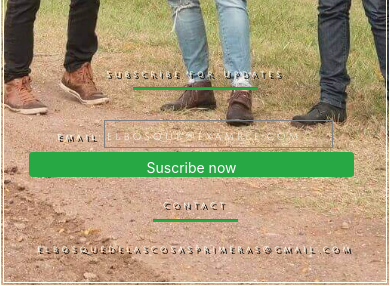
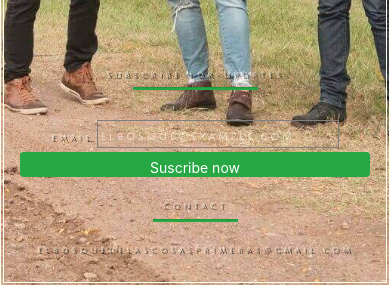
Before and after one commit to aylenlarco/elbosque, a website: page index.html in a window 390 px wide. Shown: the part 633-919 px from the top of the page. Drawn offline with nearby package versions, Linux system fonts and the light colour scheme.

Commit message:
modifiqué footer en responsive

```diff
--- a/scss/styles.scss
+++ b/scss/styles.scss
@@ -81,7 +81,6 @@ nav{
 }
 .textoFooter{
     color: $ivory;
-    font-weight: bolder;
     text-shadow: $black 2px 2px;
     font-size: 17px;
     letter-spacing: 4px;
@@ -106,7 +105,7 @@ nav{
         font-size: 8px;
     }
     .btn{
-        width: 325px;
+        width: 350px;
         height: 25px;
     }
 }
```
Also changed, not shown: scss/styles.css, 1 other file.
